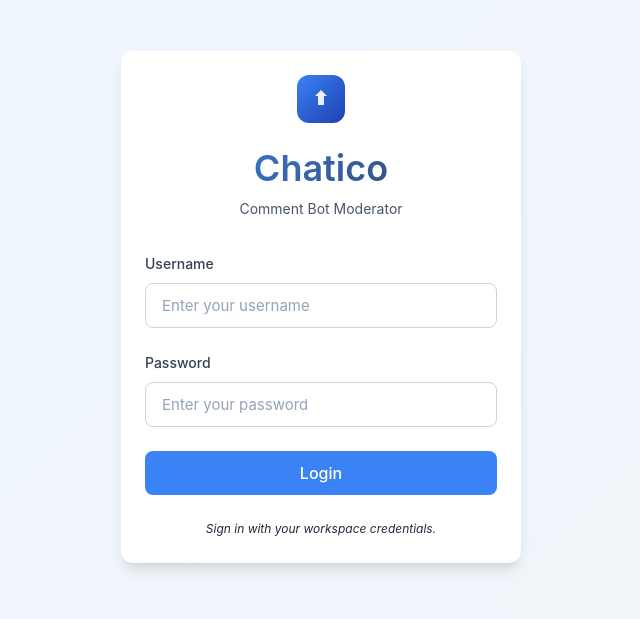
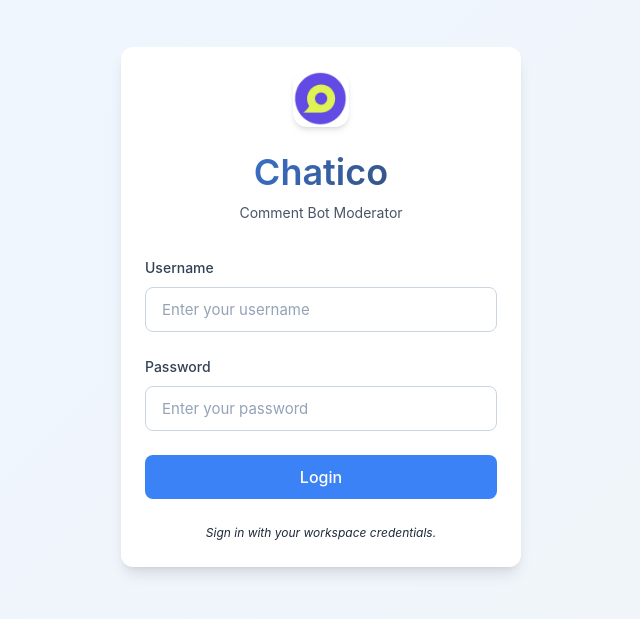
Before and after one commit to lun1tunes/instachatico-ui, a Vue app: page /login in a window 1280 px wide. Shown: the part 125-744 px from the top of the page, without its empty margins (319-959 px from the left). Built offline with nearby package versions, Linux system fonts and the light colour scheme; no server answers.

Commit message:
Replace SVG logo with image in Login.vue and update styles for improved presentation. Introduced appIconSrc for dynamic asset loading and enhanced the login icon's appearance with new CSS properties.

```diff
--- a/src/views/Login.vue
+++ b/src/views/Login.vue
@@ -3,33 +3,7 @@
     <div class="login-container">
       <BaseCard padding="lg" shadow="lg">
         <div class="login-header">
-          <svg
-            width="48"
-            height="48"
-            viewBox="0 0 32 32"
-            fill="none"
-            xmlns="http://www.w3.org/2000/svg"
-          >
-            <rect width="32" height="32" rx="8" fill="url(#gradient)" />
-            <path
-              d="M16 10L20 14H18V20H14V14H12L16 10Z"
-              fill="white"
-              opacity="0.9"
-            />
-            <defs>
-              <linearGradient
-                id="gradient"
-                x1="0"
-                y1="0"
-                x2="32"
-                y2="32"
-                gradientUnits="userSpaceOnUse"
-              >
-                <stop stop-color="#3B82F6" />
-                <stop offset="1" stop-color="#1E40AF" />
-              </linearGradient>
-            </defs>
-          </svg>
+          <img class="login-icon" :src="appIconSrc" alt="" aria-hidden="true" />
           <h1>{{ localeStore.t('auth.title') }}</h1>
           <p class="login-subtitle">{{ localeStore.t('auth.subtitle') }}</p>
         </div>
@@ -99,6 +73,8 @@ const localeStore = useLocaleStore()
 const username = ref('')
 const password = ref('')
 const loading = ref(false)
+const publicBase = (import.meta.env.BASE_URL || '/').replace(/\/+$/, '')
+const appIconSrc = `${publicBase}/assets/instachatico_icon.png`
 
 async function handleLogin() {
   loading.value = true
@@ -134,8 +110,14 @@ async function handleLogin() {
   margin-bottom: var(--spacing-xl);
 }
 
-.login-header svg {
+.login-icon {
+  width: 56px;
+  height: 56px;
   margin-bottom: var(--spacing-md);
+  border-radius: 14px;
+  object-fit: contain;
+  box-shadow: var(--shadow-md);
+  background: white;
 }
 
 .login-header h1 {
```
